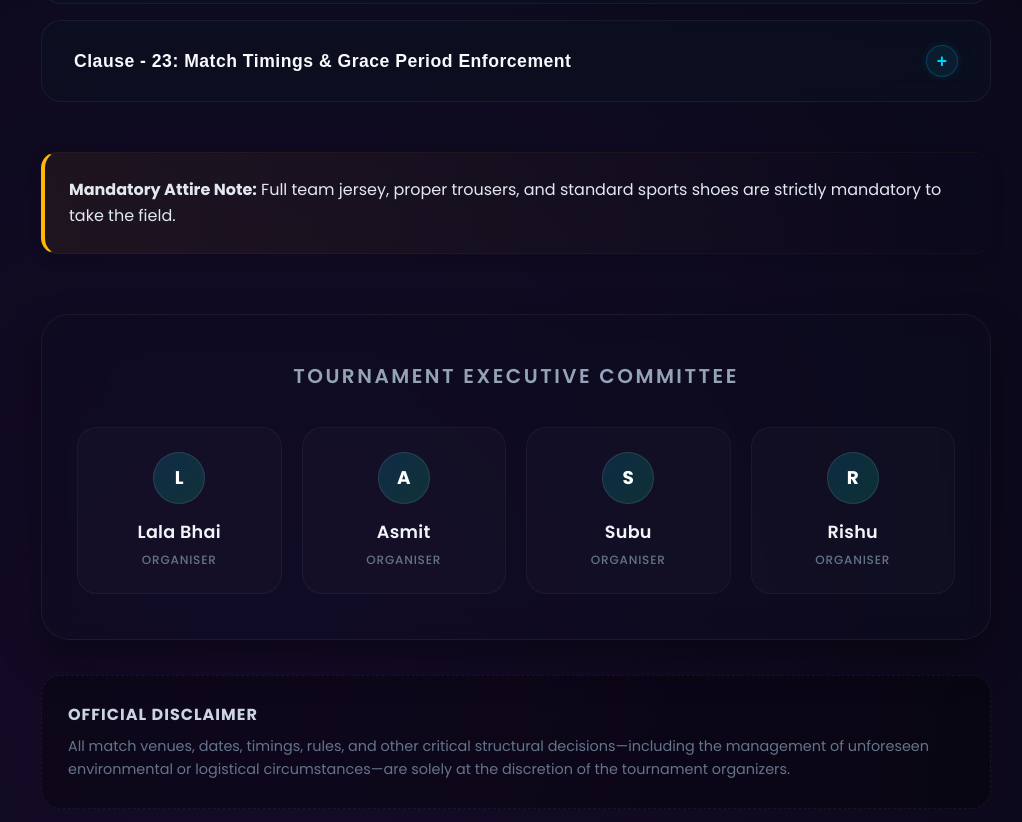
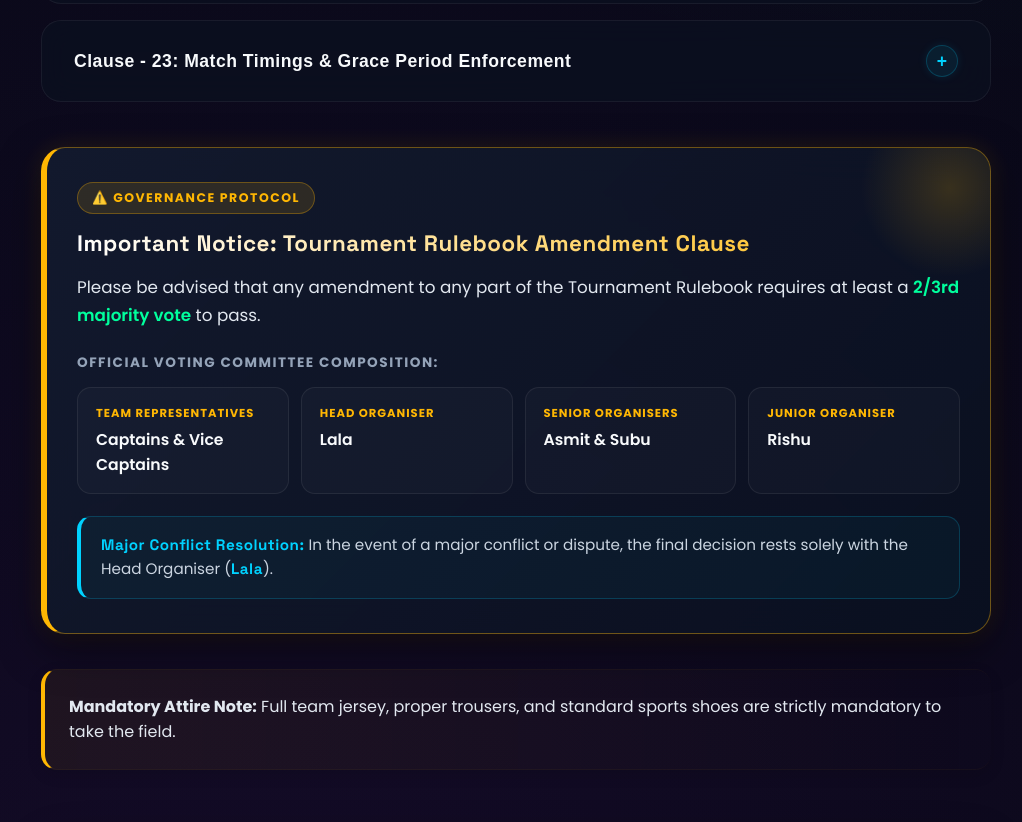
Before and after one commit to Tiger-0824/SRC_rulebook, a plain HTML site: page index.html in a window 1280 px wide. Shown: the part 2835-3657 px from the top of the page, without its empty margins (124-1146 px from the left). Drawn offline with Linux system fonts and the light colour scheme.

Commit message:
Update index.html

```diff
--- a/index.html
+++ b/index.html
@@ -17,6 +17,7 @@
             /* High-Intensity Glow Profiles */
             --neon-glow: 0 0 20px rgba(0, 255, 157, 0.35);
             --blue-glow: 0 0 20px rgba(0, 210, 255, 0.35);
+            --gold-glow: 0 0 20px rgba(255, 183, 3, 0.35);
             --card-glass: rgba(11, 17, 33, 0.65);
             --border-glass: rgba(255, 255, 255, 0.06);
         }
@@ -278,13 +279,148 @@
             letter-spacing: 0.2px;
         }
 
+        /* HIGHLIGHTED AMENDMENT & GOVERNANCE CLAUSE CARD */
+        .amendment-card {
+            margin-top: 45px;
+            background: linear-gradient(135deg, rgba(20, 28, 48, 0.85) 0%, rgba(10, 16, 32, 0.95) 100%);
+            border: 1px solid rgba(255, 183, 3, 0.4);
+            border-left: 6px solid var(--accent-gold);
+            border-radius: 24px;
+            padding: 34px 30px;
+            backdrop-filter: blur(20px);
+            -webkit-backdrop-filter: blur(20px);
+            box-shadow: 0 15px 40px rgba(0, 0, 0, 0.5), 0 0 25px rgba(255, 183, 3, 0.12);
+            position: relative;
+            overflow: hidden;
+        }
+
+        .amendment-card::before {
+            content: '';
+            position: absolute;
+            top: -50px;
+            right: -50px;
+            width: 180px;
+            height: 180px;
+            background: radial-gradient(circle, rgba(255, 183, 3, 0.18) 0%, transparent 70%);
+            pointer-events: none;
+        }
+
+        .amendment-badge-wrap {
+            display: flex;
+            align-items: center;
+            gap: 10px;
+            margin-bottom: 12px;
+        }
+
+        .amendment-badge {
+            background: rgba(255, 183, 3, 0.12);
+            color: var(--accent-gold);
+            padding: 5px 14px;
+            border-radius: 50px;
+            font-size: 0.78rem;
+            font-weight: 700;
+            text-transform: uppercase;
+            letter-spacing: 1.5px;
+            border: 1px solid rgba(255, 183, 3, 0.3);
+            display: inline-flex;
+            align-items: center;
+            gap: 6px;
+        }
+
+        .amendment-title {
+            font-family: 'Space Grotesk', sans-serif;
+            font-size: 1.4rem;
+            font-weight: 700;
+            color: #fff;
+            letter-spacing: 0.5px;
+            margin-bottom: 12px;
+            background: linear-gradient(90deg, #fff, var(--accent-gold));
+            -webkit-background-clip: text;
+            -webkit-text-fill-color: transparent;
+        }
+
+        .amendment-intro {
+            font-size: 1.05rem;
+            color: #e2e8f0;
+            line-height: 1.65;
+            margin-bottom: 22px;
+        }
+
+        .amendment-intro strong {
+            color: var(--accent-neon);
+            font-weight: 600;
+        }
+
+        .committee-title {
+            font-size: 0.85rem;
+            font-weight: 700;
+            text-transform: uppercase;
+            letter-spacing: 1.5px;
+            color: #94a3b8;
+            margin-bottom: 14px;
+            display: block;
+        }
+
+        .committee-grid {
+            display: grid;
+            grid-template-columns: repeat(auto-fit, minmax(200px, 1fr));
+            gap: 12px;
+            margin-bottom: 22px;
+        }
+
+        .committee-tile {
+            background: rgba(255, 255, 255, 0.025);
+            border: 1px solid rgba(255, 255, 255, 0.07);
+            border-radius: 14px;
+            padding: 16px 18px;
+            transition: all 0.3s ease;
+        }
+
+        .committee-tile:hover {
+            background: rgba(255, 255, 255, 0.05);
+            border-color: rgba(255, 183, 3, 0.35);
+            transform: translateY(-2px);
+        }
+
+        .tile-role {
+            font-size: 0.72rem;
+            font-weight: 700;
+            text-transform: uppercase;
+            letter-spacing: 1px;
+            color: var(--accent-gold);
+            margin-bottom: 4px;
+        }
+
+        .tile-name {
+            font-size: 0.98rem;
+            font-weight: 600;
+            color: #f8fafc;
+        }
+
+        .conflict-box {
+            background: rgba(0, 210, 255, 0.04);
+            border: 1px solid rgba(0, 210, 255, 0.2);
+            border-left: 4px solid var(--accent-blue);
+            border-radius: 14px;
+            padding: 16px 20px;
+            font-size: 0.95rem;
+            color: #cbd5e1;
+            line-height: 1.6;
+        }
+
+        .conflict-box strong {
+            color: var(--accent-blue);
+            font-family: 'Space Grotesk', sans-serif;
+            letter-spacing: 0.5px;
+        }
+
         /* Mandatory Attire Note */
         .mandatory-note {
             background: linear-gradient(90deg, rgba(255,183,3,0.06) 0%, rgba(0,0,0,0) 100%);
             border-left: 4px solid var(--accent-gold);
             padding: 24px;
             border-radius: 16px;
-            margin-top: 50px;
+            margin-top: 35px;
             font-size: 1rem;
             border-top: 1px solid rgba(255,183,3,0.04);
             border-bottom: 1px solid rgba(255,183,3,0.04);
@@ -294,7 +430,7 @@
 
         /* Executive Committee */
         .organizers-section {
-            margin-top: 60px;
+            margin-top: 55px;
             background: rgba(10, 16, 31, 0.3);
             border: 1px solid var(--border-glass);
             border-radius: 28px;
@@ -507,6 +643,7 @@
 
         @media (max-width: 768px) {
             .organizers-grid { grid-template-columns: repeat(2, 1fr); gap: 14px; }
+            .committee-grid { grid-template-columns: 1fr; }
             .logo-text { font-size: 2.3rem; }
             .copyright-text, .engineered-text { font-size: 0.95rem; }
             body { padding: 40px 10px; }
@@ -516,6 +653,8 @@
             .organizers-grid { grid-template-columns: 1fr; }
             .clause-header { padding: 20px 24px; font-size: 1rem; }
             .clause-content { padding: 20px 24px; }
+            .amendment-card { padding: 24px 20px; }
+            .amendment-title { font-size: 1.2rem; }
         }
     </style>
 </head>
@@ -1003,6 +1142,41 @@
 
     </div>
 
+    <!-- HIGH-PRIORITY AMENDMENT & GOVERNANCE CLAUSE -->
+    <div class="amendment-card">
+        <div class="amendment-badge-wrap">
+            <span class="amendment-badge">⚠️ Governance Protocol</span>
+        </div>
+        <div class="amendment-title">Important Notice: Tournament Rulebook Amendment Clause</div>
+        <p class="amendment-intro">
+            Please be advised that any amendment to any part of the Tournament Rulebook requires at least a <strong>2/3rd majority vote</strong> to pass.
+        </p>
+
+        <span class="committee-title">Official Voting Committee Composition:</span>
+        <div class="committee-grid">
+            <div class="committee-tile">
+                <div class="tile-role">Team Representatives</div>
+                <div class="tile-name">Captains & Vice Captains</div>
+            </div>
+            <div class="committee-tile">
+                <div class="tile-role">Head Organiser</div>
+                <div class="tile-name">Lala</div>
+            </div>
+            <div class="committee-tile">
+                <div class="tile-role">Senior Organisers</div>
+                <div class="tile-name">Asmit & Subu</div>
+            </div>
+            <div class="committee-tile">
+                <div class="tile-role">Junior Organiser</div>
+                <div class="tile-name">Rishu</div>
+            </div>
+        </div>
+
+        <div class="conflict-box">
+            <strong>Major Conflict Resolution:</strong> In the event of a major conflict or dispute, the final decision rests solely with the Head Organiser (<strong>Lala</strong>).
+        </div>
+    </div>
+
     <!-- Mandatory Attire Note -->
     <div class="mandatory-note">
         <strong>Mandatory Attire Note:</strong> Full team jersey, proper trousers, and standard sports shoes are strictly mandatory to take the field.
```
